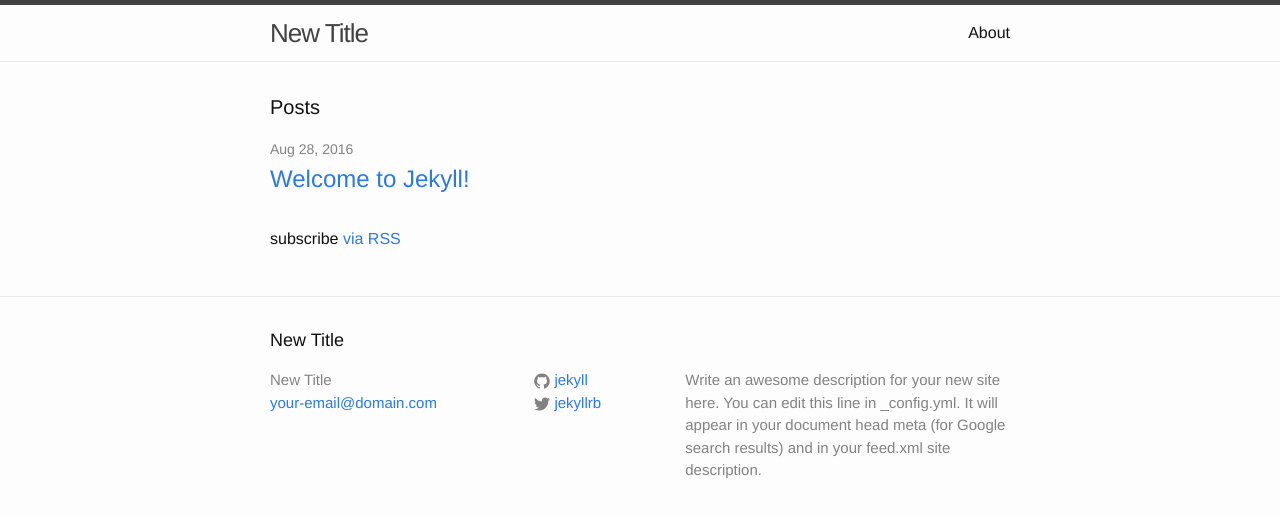
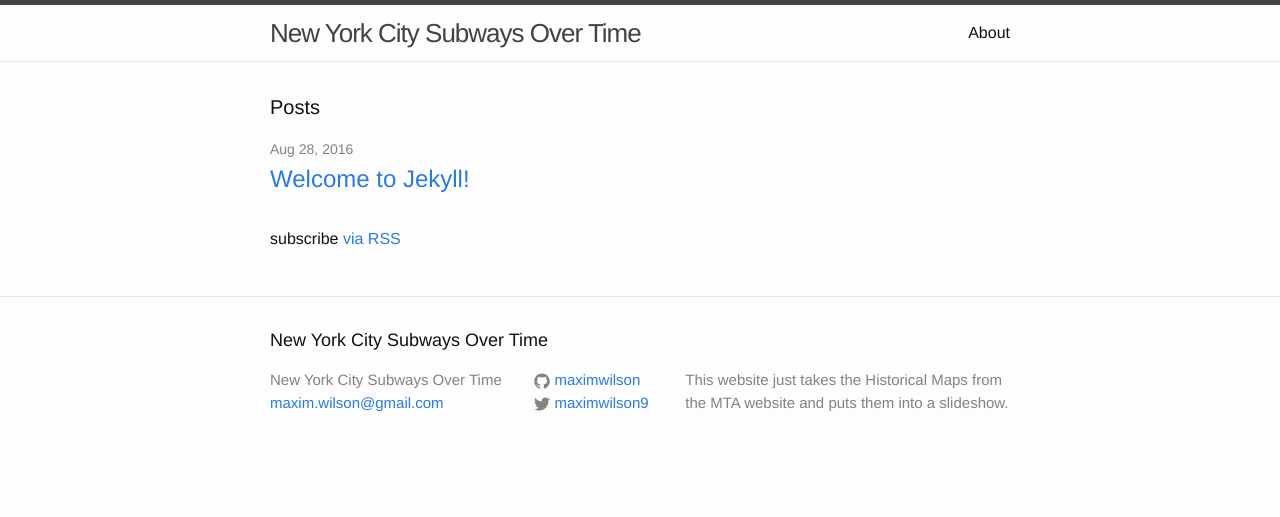
Before and after one commit to maximwilson/maximwilson.github.io, a Jekyll site: the page built from index.html, in a window 1280 px wide. Shown: the top 517 px of the page. Built offline with Jekyll 4.4.1, drawn with Linux system fonts in a browser that asks for light colours.

Commit message:
changed email

```diff
--- a/_config.yml
+++ b/_config.yml
@@ -6,16 +6,14 @@
 # 'jekyll serve'. If you change this file, please restart the server process.
 
 # Site settings
-title: New Title
-email: your-email@domain.com
+title: New York City Subways Over Time
+email: maxim.wilson@gmail.com
 description: > # this means to ignore newlines until "baseurl:"
-  Write an awesome description for your new site here. You can edit this
-  line in _config.yml. It will appear in your document head meta (for
-  Google search results) and in your feed.xml site description.
+  This website just takes the Historical Maps from the MTA website and puts them into a slideshow.
 baseurl: "" # the subpath of your site, e.g. /blog
 url: "http://yourdomain.com" # the base hostname & protocol for your site
-twitter_username: jekyllrb
-github_username:  jekyll
+twitter_username: maximwilson9
+github_username:  maximwilson
 
 # Build settings
 markdown: kramdown
```
